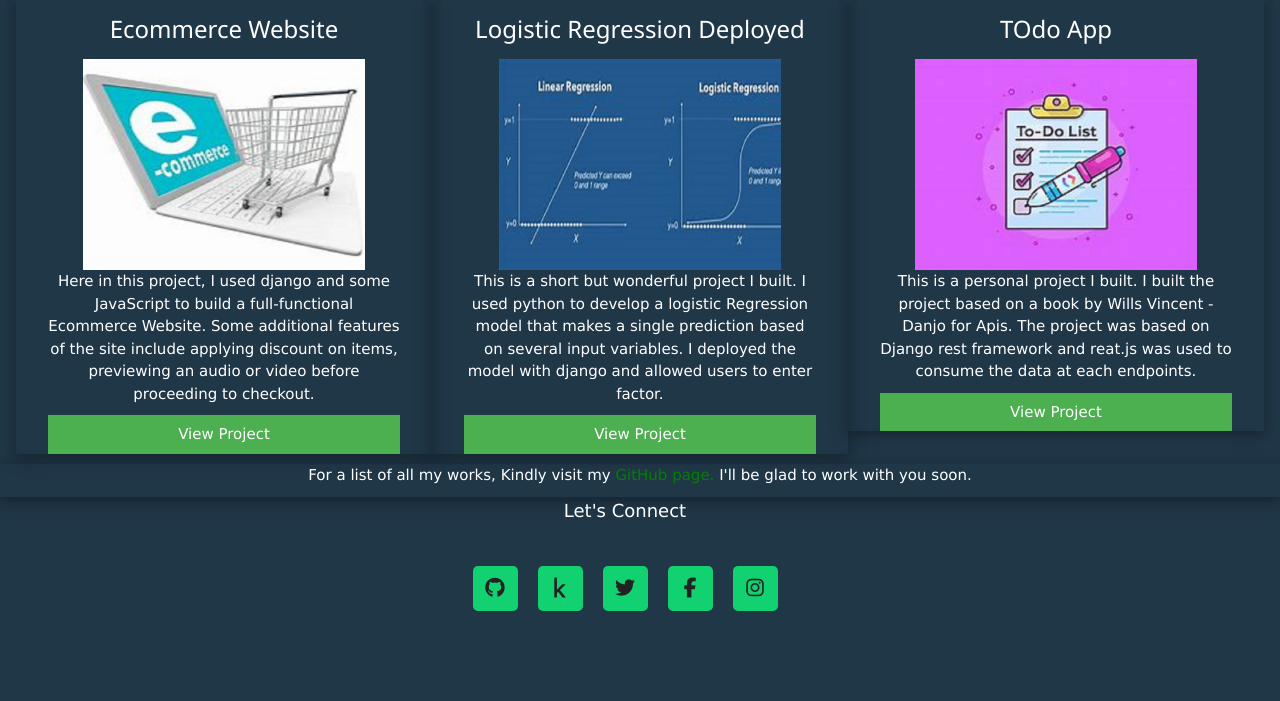
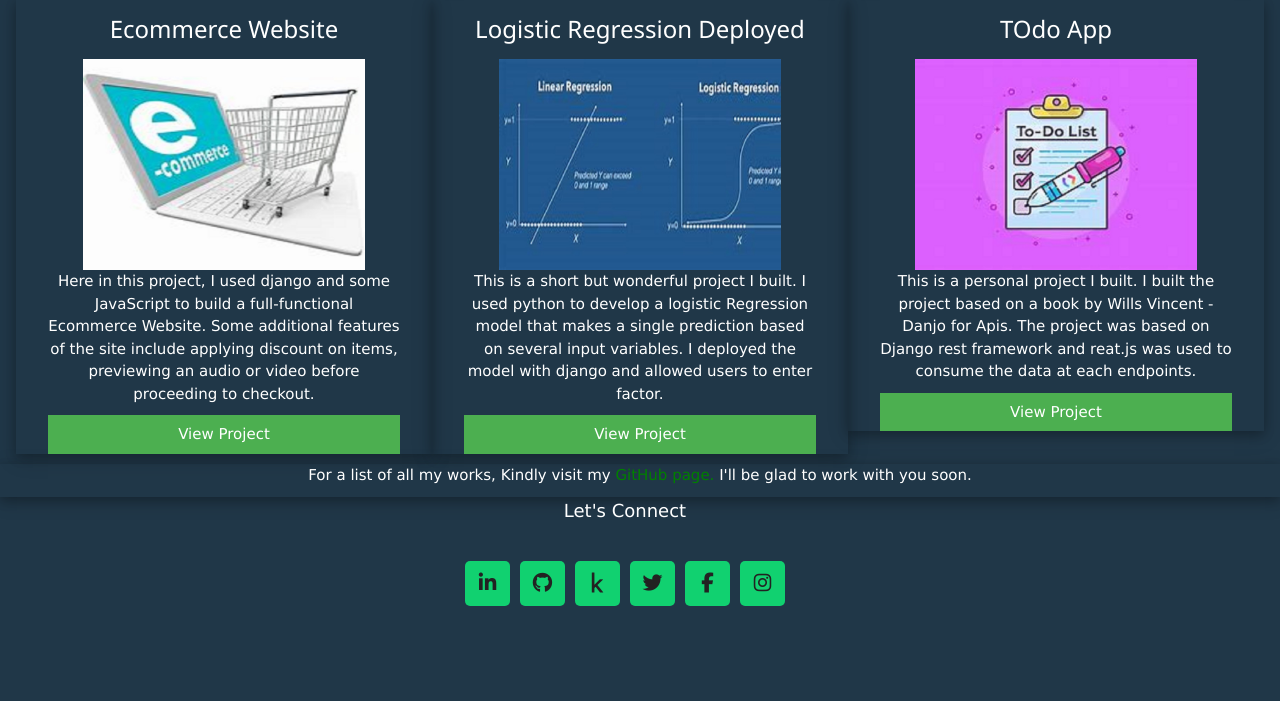
Before and after one commit to Honeson/portfolio, a Django app: page /works/ in a window 1280 px wide. Shown: the part 1137-1838 px from the top of the page. After the commit the page ends 1743 px from the top, so only its background shows below. Run offline with Django 3.2, Linux system fonts and the light colour scheme; some libraries are stand-ins or nearby versions; some web fonts are replaced.

Commit message:
Added LinkedIn Icon

```diff
--- a/static/css/style.css
+++ b/static/css/style.css
@@ -416,7 +416,7 @@ ul.footer_social_icon {
 
 ul.footer_social_icon li{
 	float: left;
-	margin: 10px;
+	margin: 5px;
 }
 
 .cv {
--- a/templates/base.html
+++ b/templates/base.html
@@ -75,11 +75,12 @@
 
 <p class="w3-large w3-center">Let's Connect</p>
 <ul class="list-inline footer_social_icon">
-  <li><a href="https://github.com/Honeson" target="_blank"><span class="fa fa-github"></span></a></li>
-  <li><a href="https://Kaggle.com/nowdata" target="_blank"><span class="fab fa-kaggle"></span></a></li>
-  <li><a href="https://twitter.com/BigData_Lover" target="_blank"><span class="fa fa-twitter"></span></a></li>
-  <li><a href="https://facebook.com/Honesons" target="_blank"><span class="fa fa-facebook"></span></a></li>
-  <li><a href="https://www.instagram.com/bigdata_lover/" target="_blank"><span class="fa fa-instagram"></span></a></li>
+  <li title="LinkedIn"><a href="https://linkedin.com/in/nwovusunday" target="_blank"><span class="fa fa fa-linkedin"></span></a></li>
+  <li title="GitHub"><a href="https://github.com/Honeson" target="_blank"><span class="fa fa-github"></span></a></li>
+  <li title="Kaggle"><a href="https://Kaggle.com/nowdata" target="_blank"><span class="fab fa-kaggle"></span></a></li>
+  <li title="Twitter"><a href="https://twitter.com/BigData_Lover" target="_blank"><span class="fa fa-twitter"></span></a></li>
+  <li title="Facebook"><a href="https://facebook.com/Honesons" target="_blank"><span class="fa fa-facebook"></span></a></li>
+  <li title="Instagram"><a href="https://www.instagram.com/bigdata_lover/" target="_blank"><span class="fa fa-instagram"></span></a></li>
 </ul>
   </div>
   <div class="footer" href="{% static 'css/bootstrap-responsive.css' %}" rel="stylesheet" type="text/css">
```
